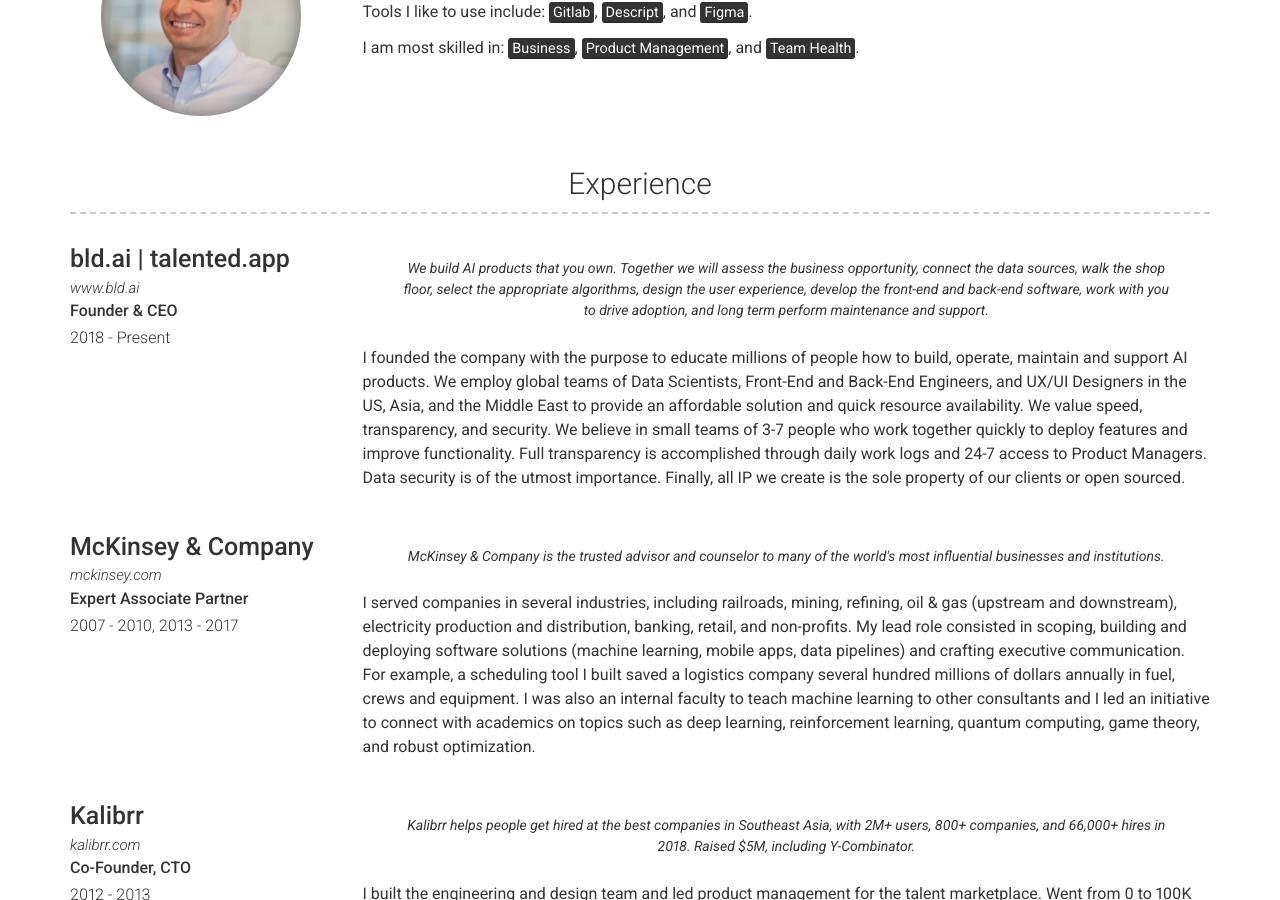
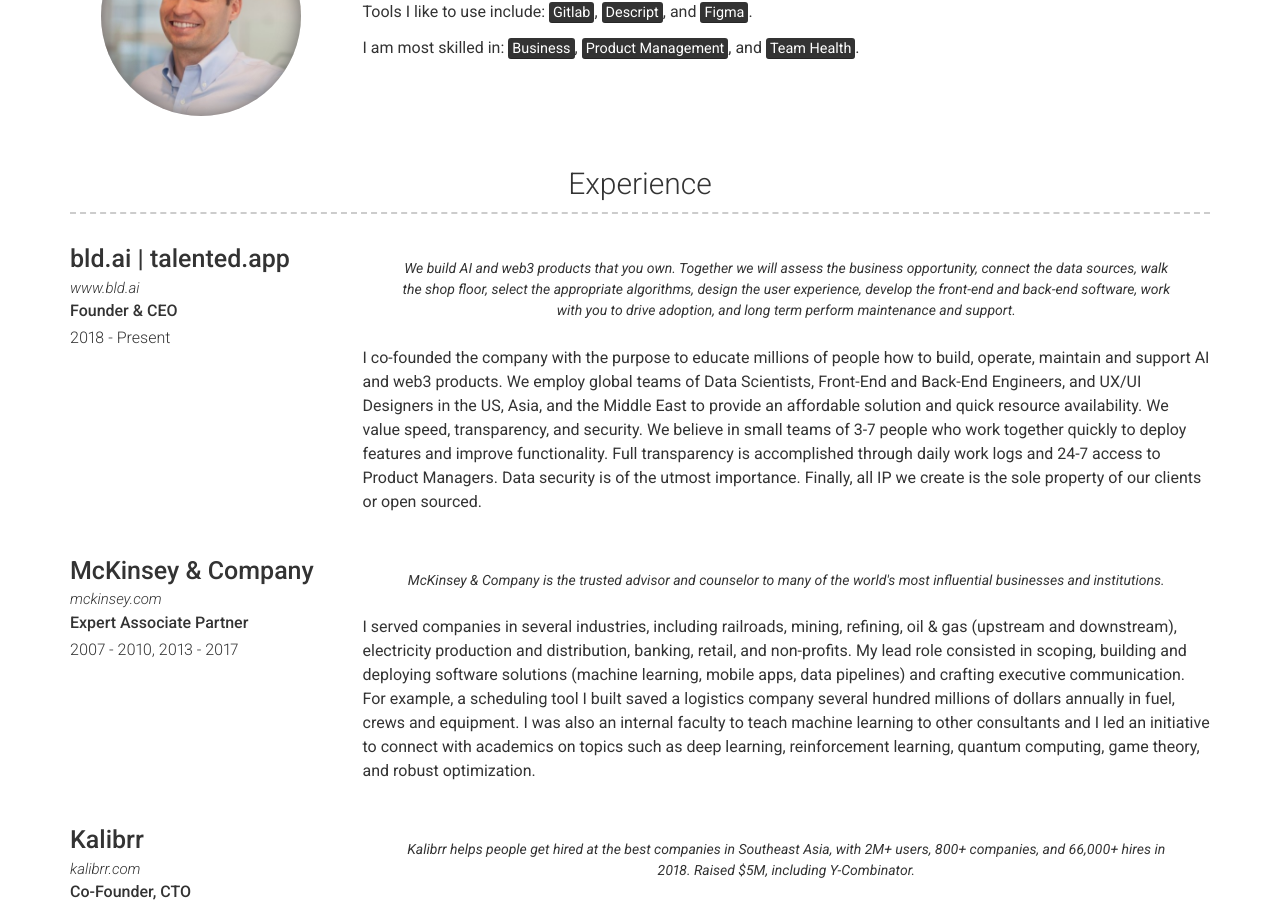
Before and after one commit to dannycastonguay/dannyresume, a Jekyll site: the page built from index.md, in a window 1280 px wide and 900 px high, scrolled down 386 px. Built offline with Jekyll 4.4.1, drawn with Linux system fonts in a browser that asks for light colours.

Commit message:
Update experience.yml

```diff
--- a/_data/experience.yml
+++ b/_data/experience.yml
@@ -4,9 +4,9 @@
   job_title: Founder & CEO
   dates: 2018 - Present
   quote: >
-    We build AI products that you own. Together we will assess the business opportunity, connect the data sources, walk the shop floor, select the appropriate algorithms, design the user experience, develop the front-end and back-end software, work with you to drive adoption, and long term perform maintenance and support.
+    We build AI and web3 products that you own. Together we will assess the business opportunity, connect the data sources, walk the shop floor, select the appropriate algorithms, design the user experience, develop the front-end and back-end software, work with you to drive adoption, and long term perform maintenance and support.
   description: | # this will include new lines to allow paragraphs
-    I founded the company with the purpose to educate millions of people how to build, operate, maintain and support AI products. We employ global teams of Data Scientists, Front-End and Back-End Engineers, and UX/UI Designers in the US, Asia, and the Middle East to provide an affordable solution and quick resource availability. We value speed, transparency, and security. We believe in small teams of 3-7 people who work together quickly to deploy features and improve functionality. Full transparency is accomplished through daily work logs and 24-7 access to Product Managers. Data security is of the utmost importance. Finally, all IP we create is the sole property of our clients or open sourced.
+    I co-founded the company with the purpose to educate millions of people how to build, operate, maintain and support AI and web3 products. We employ global teams of Data Scientists, Front-End and Back-End Engineers, and UX/UI Designers in the US, Asia, and the Middle East to provide an affordable solution and quick resource availability. We value speed, transparency, and security. We believe in small teams of 3-7 people who work together quickly to deploy features and improve functionality. Full transparency is accomplished through daily work logs and 24-7 access to Product Managers. Data security is of the utmost importance. Finally, all IP we create is the sole property of our clients or open sourced.
 
 - layout: left
   company: McKinsey & Company
```
